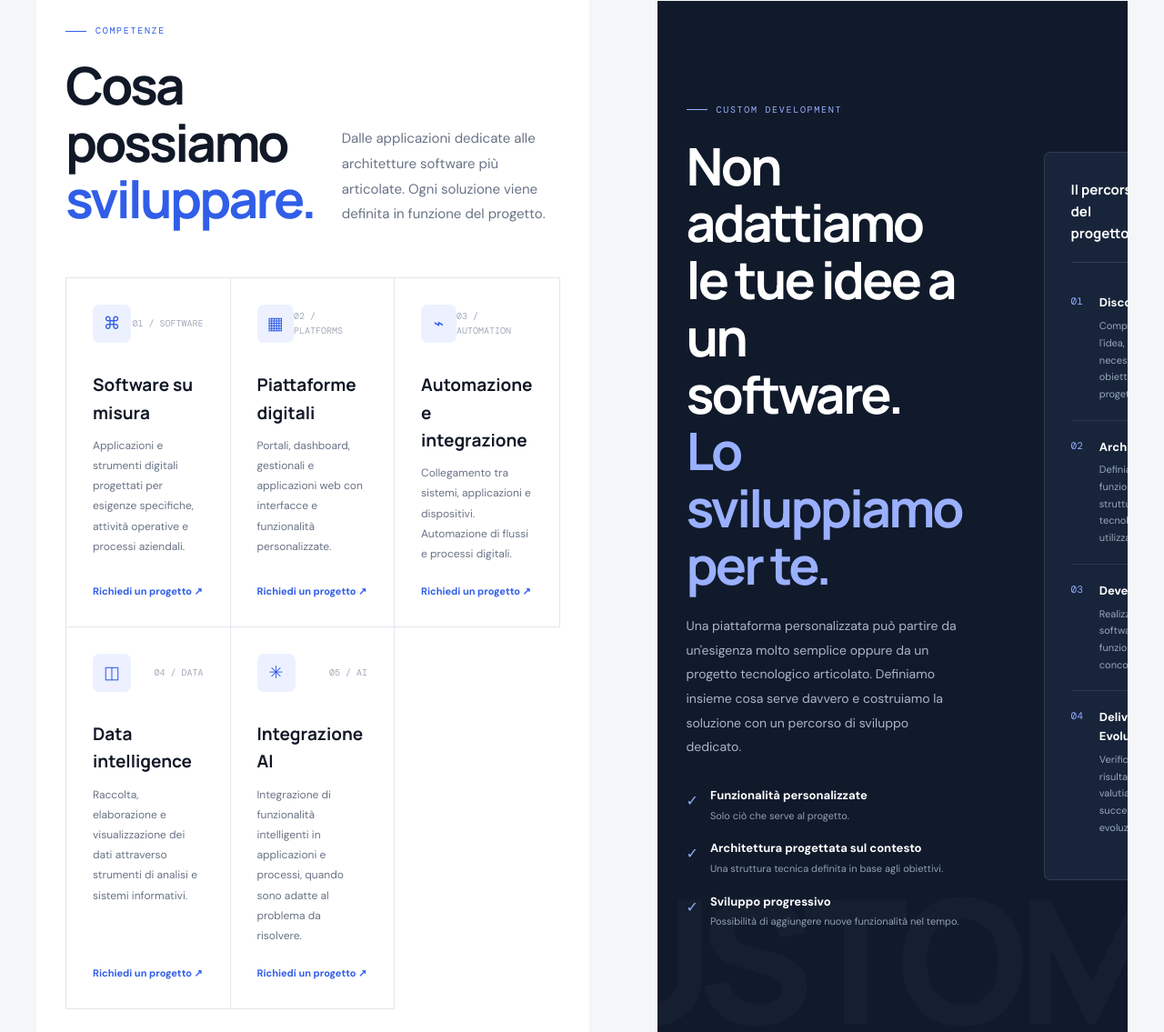
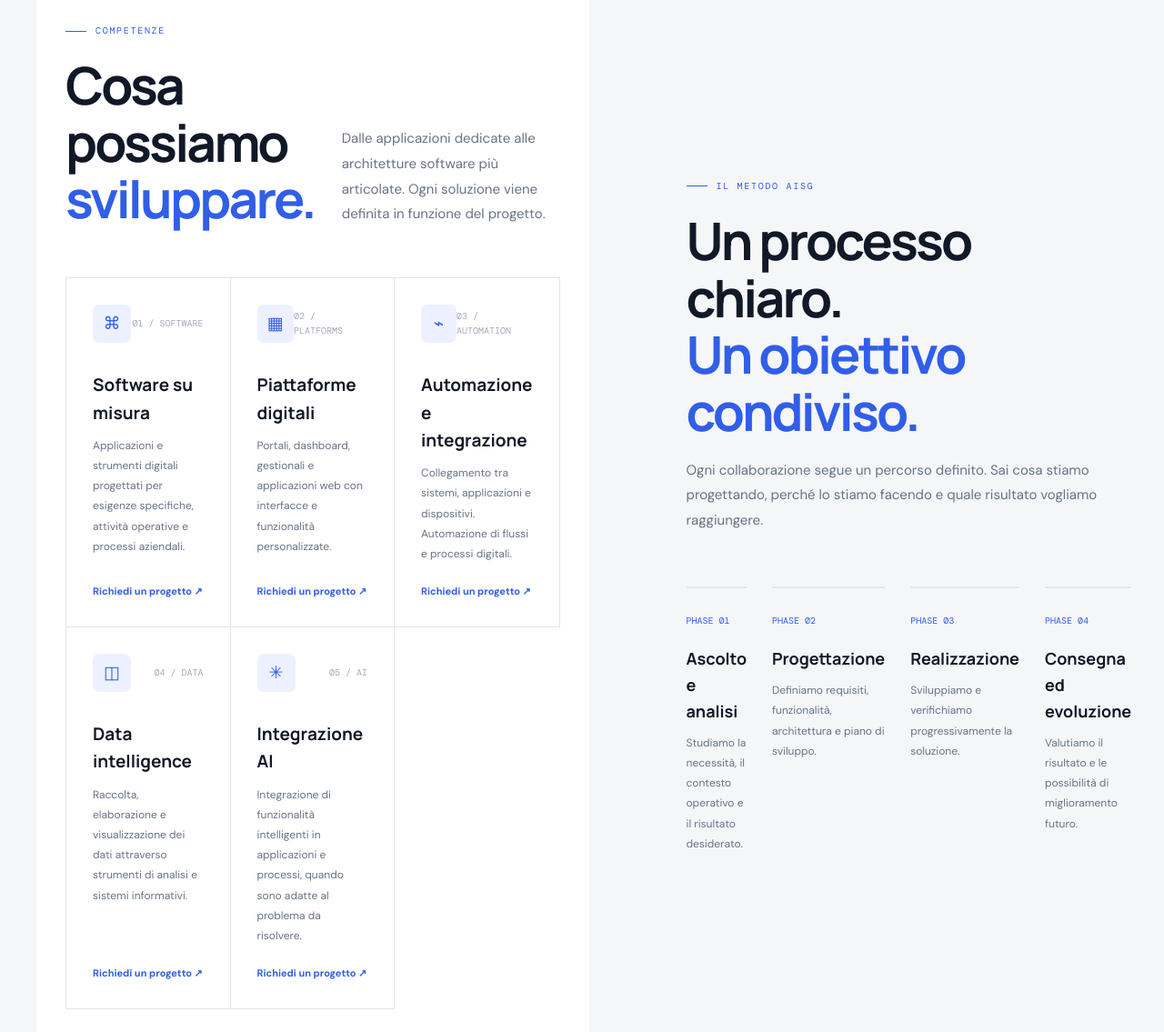
Before and after one commit to alessiogiovannisinagra-jpg/ai-service-group, a plain HTML site: page index.html in a window 1280 px wide. Shown: the part 1940-3075 px from the top of the page at 91% size. Drawn offline with nearby package versions, Linux system fonts and the light colour scheme.

Commit message:
Update index.html

```diff
--- a/index.html
+++ b/index.html
@@ -1169,10 +1169,11 @@ button {
 <header class="header">
   <div class="container navbar">
     <a href="#home" class="brand">
+      <button class="menu-button" id="menuButton" aria-label="Apri menu" aria-expanded="false">☰</button>
       <span>AISERVICEGROUP</span>
     </a>
 
-    <button class="menu-button" id="menuButton" aria-label="Apri menu" aria-expanded="false">☰</button>
+
 
     <nav>
       <ul class="nav-links" id="navLinks">
@@ -1380,92 +1381,6 @@ button {
   </div>
 </section>
 
-<!-- CUSTOM -->
-<section class="section custom-section">
-  <div class="container custom-grid">
-
-    <div class="custom-copy">
-      <div class="eyebrow" style="color:#9ab0ff">Custom development</div>
-
-      <h2 class="section-title">
-        Non adattiamo le tue idee a un software. <span style="color:#9ab0ff">Lo sviluppiamo per te.</span>
-      </h2>
-
-      <p>
-        Una piattaforma personalizzata può partire da un'esigenza molto
-        semplice oppure da un progetto tecnologico articolato.
-        Definiamo insieme cosa serve davvero e costruiamo la soluzione
-        con un percorso di sviluppo dedicato.
-      </p>
-
-      <div class="custom-points">
-        <div class="custom-point">
-          <span class="check">✓</span>
-          <div>
-            <strong>Funzionalità personalizzate</strong>
-            <span>Solo ciò che serve al progetto.</span>
-          </div>
-        </div>
-
-        <div class="custom-point">
-          <span class="check">✓</span>
-          <div>
-            <strong>Architettura progettata sul contesto</strong>
-            <span>Una struttura tecnica definita in base agli obiettivi.</span>
-          </div>
-        </div>
-
-        <div class="custom-point">
-          <span class="check">✓</span>
-          <div>
-            <strong>Sviluppo progressivo</strong>
-            <span>Possibilità di aggiungere nuove funzionalità nel tempo.</span>
-          </div>
-        </div>
-      </div>
-    </div>
-
-    <div class="project-card">
-      <div class="project-card-head">
-        <strong>Il percorso del progetto</strong>
-        <span>PROJECT / 04</span>
-      </div>
-
-      <div class="project-step">
-        <span class="num">01</span>
-        <div>
-          <h4>Discovery</h4>
-          <p>Comprendiamo l'idea, le necessità e gli obiettivi del progetto.</p>
-        </div>
-      </div>
-
-      <div class="project-step">
-        <span class="num">02</span>
-        <div>
-          <h4>Architecture</h4>
-          <p>Definiamo funzionalità, struttura e tecnologie da utilizzare.</p>
-        </div>
-      </div>
-
-      <div class="project-step">
-        <span class="num">03</span>
-        <div>
-          <h4>Development</h4>
-          <p>Realizziamo il software e le funzionalità concordate.</p>
-        </div>
-      </div>
-
-      <div class="project-step">
-        <span class="num">04</span>
-        <div>
-          <h4>Delivery & Evolution</h4>
-          <p>Verifichiamo il risultato e valutiamo le successive evoluzioni.</p>
-        </div>
-      </div>
-    </div>
-
-  </div>
-</section>
 
 <!-- PROCESS -->
 <section class="section" id="metodo">
```
